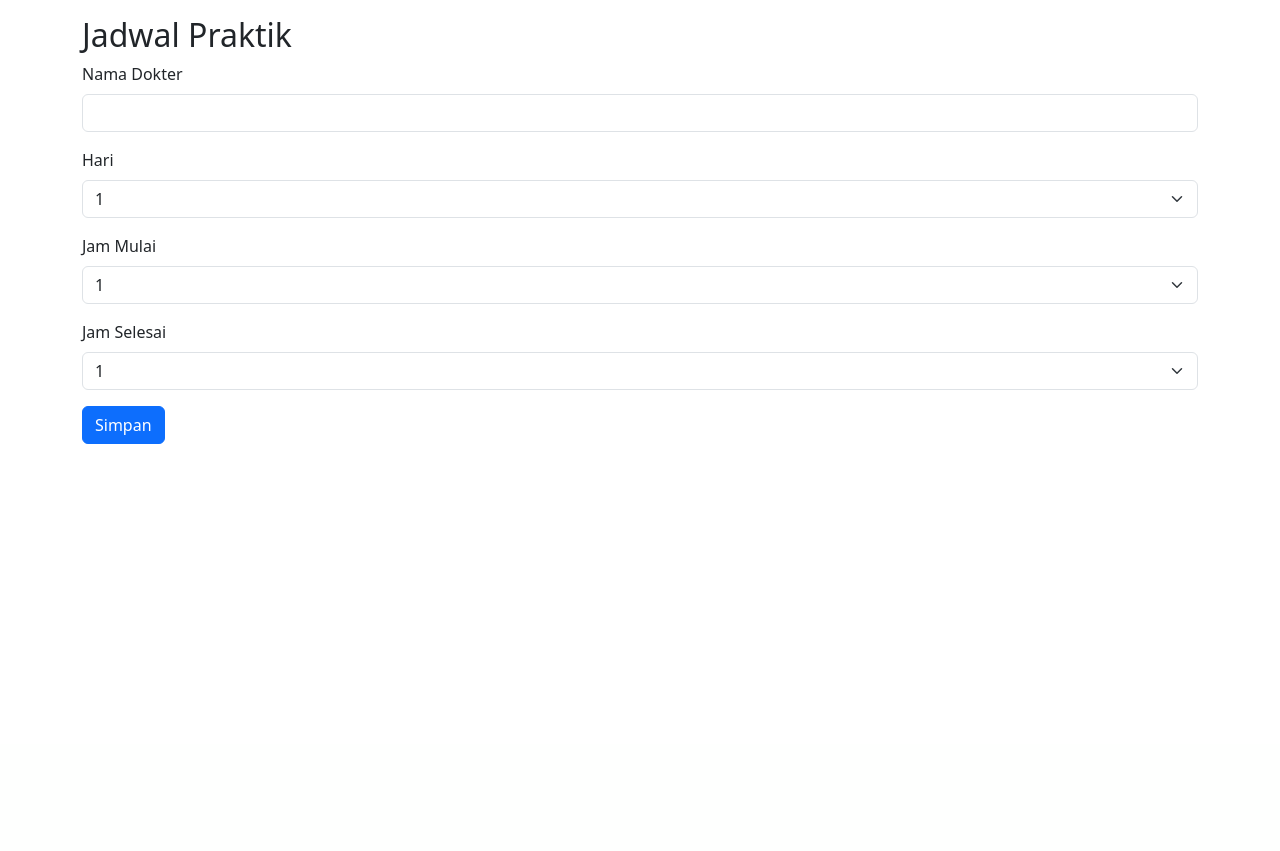
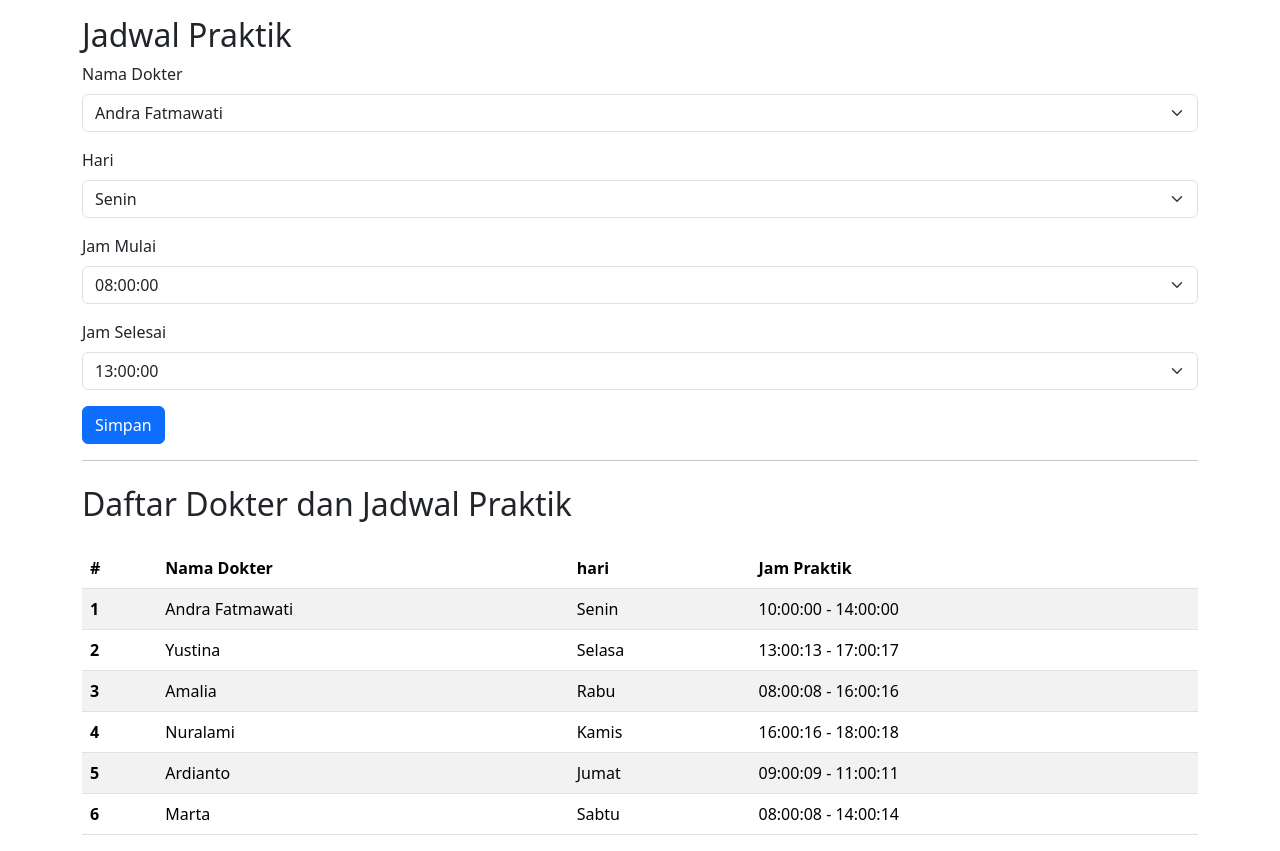
Before and after one commit to ginov4110/bk-poliklinik, a PHP site: page /index.php?page=manageJadwal in a window 1280 px wide. Shown: the part 56-907 px from the top of the page. Before the commit the page ends 500 px from the top, so only its background shows below. Run offline with PHP 8.4, Linux system fonts and the light colour scheme; data comes from the database, SQL or seed files in the repository.

Commit message:
feat: Create feature JadwalPraktik for dokter

```diff
--- a/index.php
+++ b/index.php
@@ -37,6 +37,9 @@
                         </li>
                         <li>
                             <a class="dropdown-item" href="index.php?page=obat">Pasien</a>
+                        </li>
+                        <li>
+                            <a class="dropdown-item" href="index.php?page=manageJadwal">Input Jadwal Dokter</a>
                         </li>
                     </ul>
                 </li>
--- a/manageJadwal.php
+++ b/manageJadwal.php
@@ -1,3 +1,18 @@
+<?php
+    include "koneksi.php";
+
+    if(isset($_POST['simpan'])){
+        $tambah= mysqli_query($mysqli, "INSERT INTO jadwal_periksa(id_dokter, hari, jam_mulai, jam_selesai)
+            VALUES(
+                '". $_POST['id_dokter'] ."',
+                '". $_POST['hari'] ."',
+                '". $_POST['jam_mulai'] ."',
+                '". $_POST['jam_selesai'] ."'
+            )
+        ");
+    }
+?>
+
 <!DOCTYPE html>
 <html lang="en">
 <head>
@@ -7,36 +22,82 @@
 </head>
 <body>
     <h2 class="mt-3">Jadwal Praktik</h2>
-    <form>
+    <form method="post" >
         <div class="mb-3">
             <label for="" class="form-label">Nama Dokter</label>
-            <input type="email" class="form-control" name="" id="" aria-describedby="emailHelp">
-        </div>
-        <div class="mb-3">
-            <label for="" class="form-label">Hari</label>
-            <select class="form-select" name="" id="">
-                <option value="">1</option>
-                <option value="">1</option>
-                <option value="">1</option>
+            <select class="form-select" name="id_dokter">
+                <?php
+                    $selectedDokter= '';
+                    $dokters= mysqli_query($mysqli, "SELECT * FROM dokter");
+
+                    while($dokter= mysqli_fetch_array($dokters)){
+                        $selectedDokter= 'selected="selected"';
+                ?>
+                <option value="<?php echo $dokter['id'] ?>"> <?php echo $dokter['nama'] ?> </option>
+                <?php } ?>
             </select>
         </div>
         <div class="mb-3">
-            <label for="" class="form-label">Jam Mulai</label>
-            <select class="form-select" name="" id="">
-                <option value="">1</option>
-                <option value="">1</option>
-                <option value="">1</option>
+            <label for="hari" class="form-label">Hari</label>
+            <select class="form-select" name="hari" id="">
+                <option value="Senin">Senin</option>
+                <option value="Selasa">Selasa</option>
+                <option value="Rabu">Rabu</option>
+                <option value="Kamis">Kamis</option>
+                <option value="Jumat">Jumat</option>
+                <option value="Sabtu">Sabtu</option>
             </select>
         </div>
         <div class="mb-3">
-            <label for="" class="form-label">Jam Selesai</label>
-            <select class="form-select" name="" id="">
-                <option value="">1</option>
-                <option value="">1</option>
-                <option value="">1</option>
+            <label for="jam_mulai" class="form-label">Jam Mulai</label>
+            <select class="form-select" name="jam_mulai" id="">
+                <option value="08:00:00">08:00:00</option>
+                <option value="09:00:00">09:00:00</option>
+                <option value="10:00:00">10:00:00</option>
+                <option value="11:00:00">11:00:00</option>
+                <option value="12:00:00">12:00:00</option>
+            </select>
+        </div>
+        <div class="mb-3">
+            <label for="jam_selesai" class="form-label">Jam Selesai</label>
+            <select class="form-select" name="jam_selesai" id="">
+                <option value="13:00:00">13:00:00</option>
+                <option value="14:00:00">14:00:00</option>
+                <option value="15:00:00">15:00:00</option>
+                <option value="16:00:00">16:00:00</option>
+                <option value="17:00:00">17:00:00</option>
+                <option value="18:00:00">18:00:00</option>
+                <option value="19:00:00">19:00:00</option>
             </select>
         </div>
         <input type="submit" class="btn btn-primary" value="Simpan" name="simpan">
     </form>
+    <hr>
+    <h2 class="mt-4 mb-4">Daftar Dokter dan Jadwal Praktik</h2>
+    <table class="table table-striped">
+  <thead>
+    <tr>
+      <th scope="col">#</th>
+      <th scope="col">Nama Dokter</th>
+      <th scope="col">hari</th>
+      <th scope="col">Jam Praktik</th>
+    </tr>
+  </thead>
+  <tbody>
+    <?php
+        $no=1;
+        $jadwals= mysqli_query($mysqli, "SELECT * FROM `jadwal_periksa` inner join dokter on jadwal_periksa.id_dokter = dokter.id;");
+
+        while($jadwal= mysqli_fetch_array($jadwals)){
+    ?>
+    <tr>
+        <th scope="row"> <?php echo $no++ ?> </th>
+        <td> <?php echo $jadwal['nama'] ?> </td>
+        <td> <?php echo $jadwal['hari'] ?> </td>
+        <td> <?php echo $jadwal['jam_mulai'] ?> - <?php echo $jadwal['jam_selesai'] ?> </td>
+    </tr>
+    <?php } ?>
+  </tbody>
+</table>
 </body>
 </html>
```
